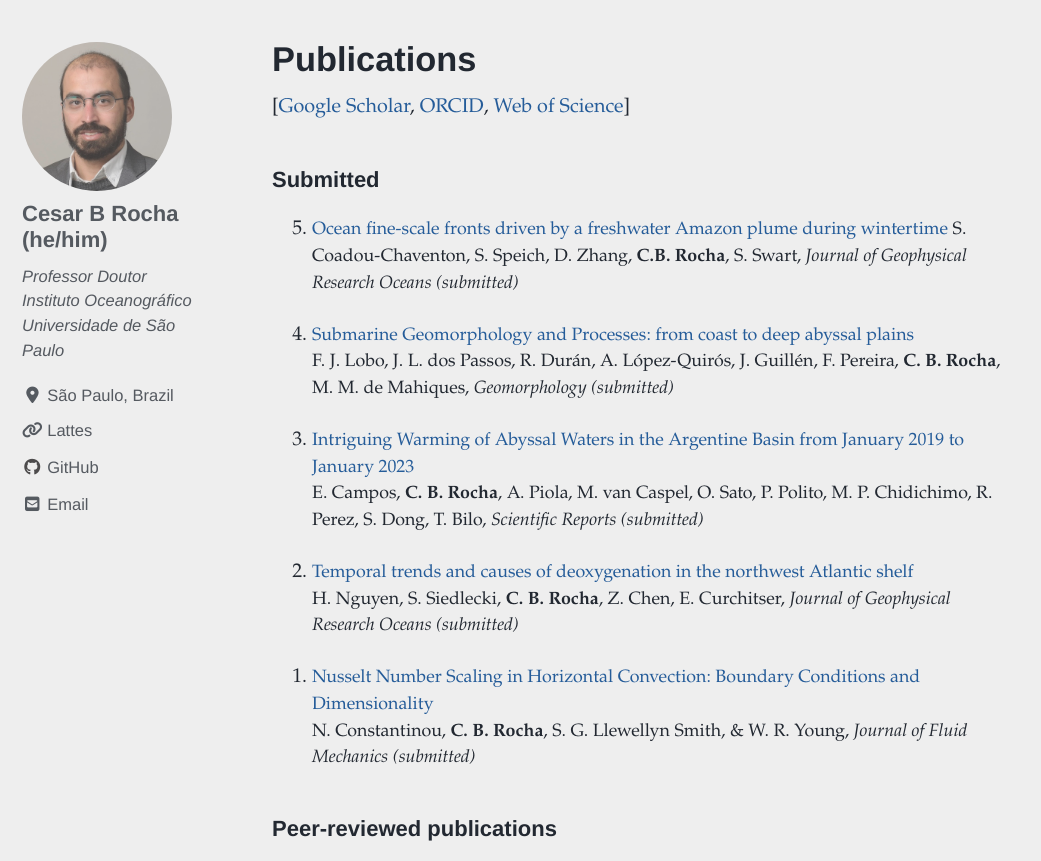
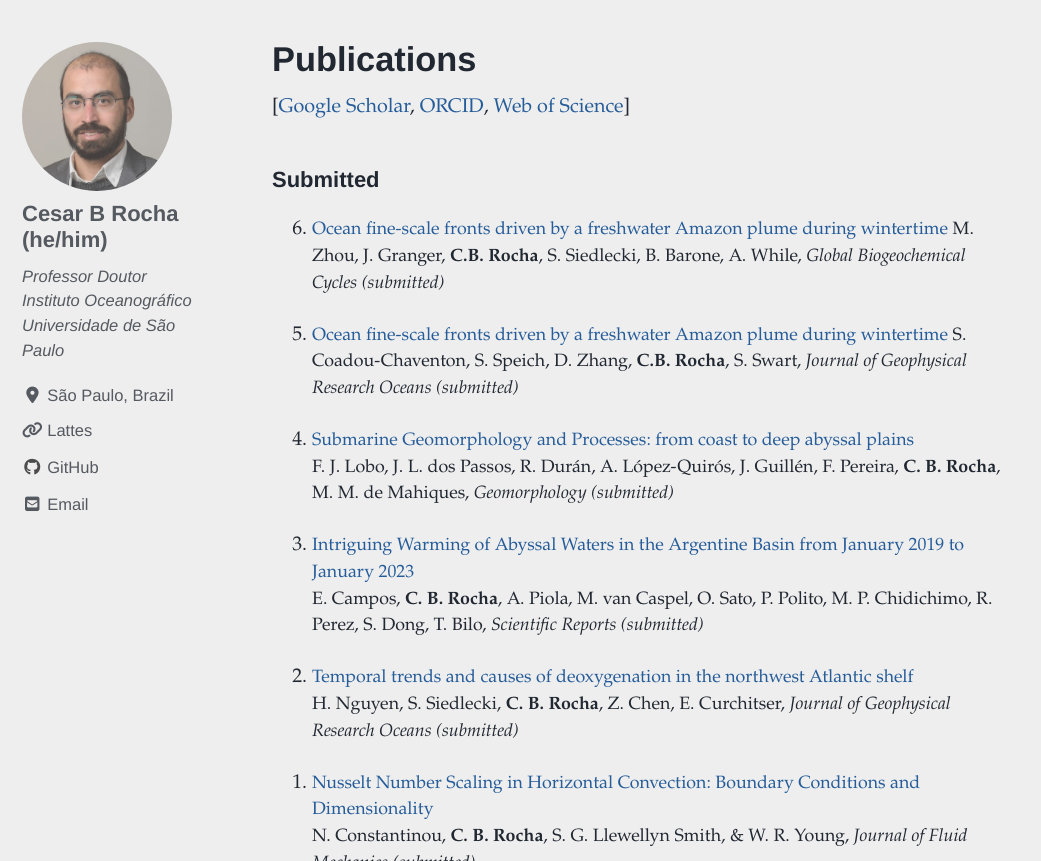
Before and after one commit to cesar-rocha/cesar-rocha.github.io, a Jekyll site: the page built from _pages/publications.md, in a window 1280 px wide and 900 px high, scrolled down 1044 px, cut to the strip 39-900 px from the top of the window. Shown: the whole strip, without its empty margins (0-1041 px from the left). Built offline with Jekyll 4.4.1, drawn with Linux system fonts in a browser that asks for light colours; cached includes are drawn as plain includes; nearby versions of some CDN libraries.

Commit message:
add new submitted paper

```diff
--- a/_pages/publications.md
+++ b/_pages/publications.md
@@ -10,6 +10,10 @@ header:
 
 
 ### Submitted
+
+0. [Ocean fine-scale fronts driven by a freshwater Amazon plume during wintertime][s3]
+ M. Zhou, J. Granger, **C.B. Rocha**, S. Siedlecki, B. Barone, A. While, *Global Biogeochemical Cycles (submitted)*
+
 
 0. [Ocean fine-scale fronts driven by a freshwater Amazon plume during wintertime][s6]
   S. Coadou-Chaventon, S. Speich, D. Zhang, **C.B. Rocha**, S. Swart, *Journal of Geophysical Research Oceans (submitted)*
@@ -143,7 +147,7 @@ S. T. Gille, R. Abernathey, T. Chereskin, B. Cornuelle, P. Heimbach, M. Mazloff,
 [21]: https://www.sciencedirect.com/science/article/pii/S0169555X23004294
 [22]: https://authors.elsevier.com/tracking/article/details.do?aid=103997&jid=APOR&surname=Campos
 [23]: https://authors.elsevier.com/tracking/article/details.do?aid=103997&jid=APOR&surname=Camposhttps://essopenarchive.org/users/699371/articles/686765-on-the-mechanisms-driving-latent-heat-flux-variations-in-the-northwest-tropical-atlantic
-[24]:https://
+[24]: https://www.sciencedirect.com/science/article/pii/S0079661124000703
 
 
 [g1]: https://escholarship.org/content/qt4m893890/qt4m893890.pdf
```
